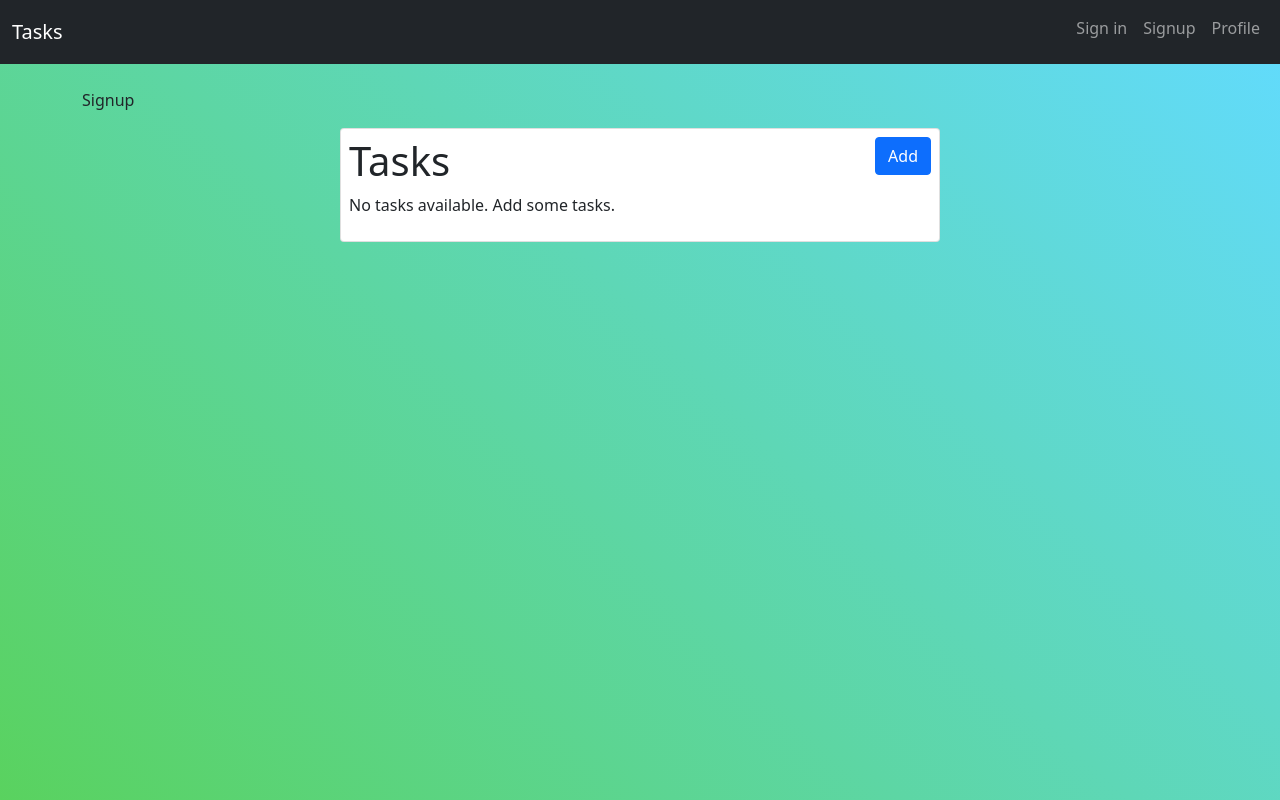
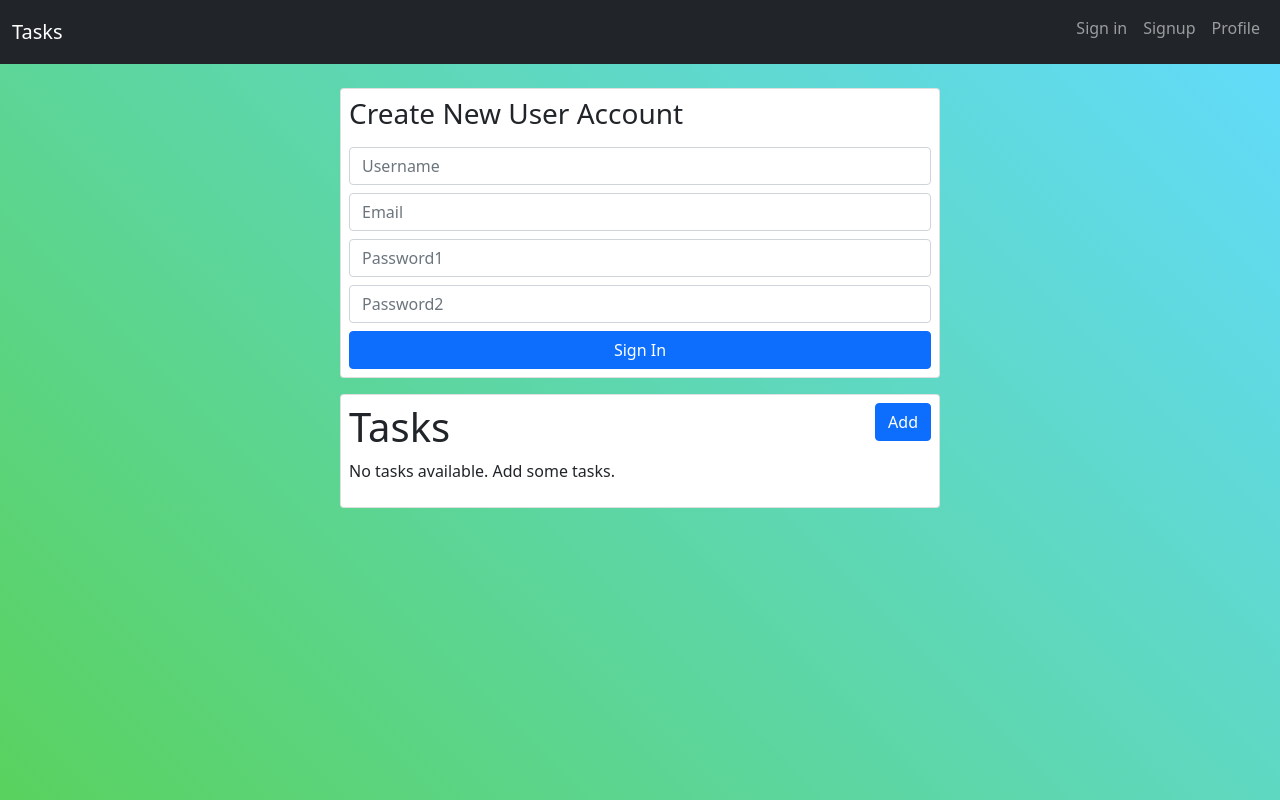
Before and after one commit to mppatterson84/mp-tasks, a React (Create React App) app: page /Signup in a window 1280 px wide. Built offline with nearby package versions, Linux system fonts and the light colour scheme; no server answers.

Commit message:
update to signup new users to the API

```diff
--- a/src/components/pages/Signup.js
+++ b/src/components/pages/Signup.js
@@ -1,7 +1,74 @@
+import { useState } from 'react';
+import { Redirect } from 'react-router';
+
 const Signup = () => {
+  const [username, setUsername] = useState('');
+  const [email, setEmail] = useState('');
+  const [password1, setPassword1] = useState('');
+  const [password2, setPassword2] = useState('');
+  const [redirect, setRedirect] = useState(false);
+
+  const submit = async (e) => {
+    e.preventDefault();
+
+    await fetch('http://127.0.0.1:8000/api/tasks/v1/rest-auth/registration/', {
+      method: 'POST',
+      headers: { 'Content-Type': 'application/json' },
+      body: JSON.stringify({
+        username,
+        email,
+        password1,
+        password2
+      })
+    });
+
+    setRedirect(true);
+  };
+
+  if (redirect) {
+    return <Redirect to="/login" />;
+  }
+
   return (
-    <div>
-      <div>Signup</div>
+    <div className="card my-3 mx-auto p-2">
+      <form onSubmit={submit}>
+        <h3 className="mb-3 fw-normal">Create New User Account</h3>
+        <input
+          type="text"
+          placeholder="Username"
+          className="form-control mb-2"
+          name="username"
+          required
+          onChange={(e) => setUsername(e.target.value)}
+        />
+        <input
+          type="email"
+          placeholder="Email"
+          className="form-control mb-2"
+          name="email"
+          required
+          onChange={(e) => setEmail(e.target.value)}
+        />
+        <input
+          type="password"
+          placeholder="Password1"
+          className="form-control mb-2"
+          name="password1"
+          required
+          onChange={(e) => setPassword1(e.target.value)}
+        />
+        <input
+          type="password"
+          placeholder="Password2"
+          className="form-control mb-2"
+          name="password2"
+          required
+          onChange={(e) => setPassword2(e.target.value)}
+        />
+        <button type="submit" className="w-100 btn btn-primary">
+          Sign In
+        </button>
+      </form>
     </div>
   );
 };
```
